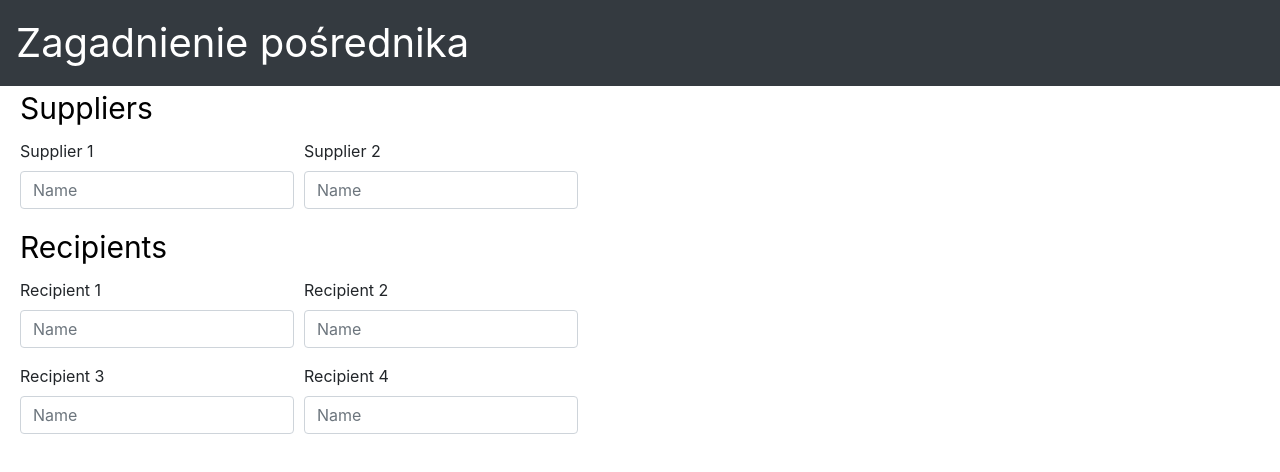
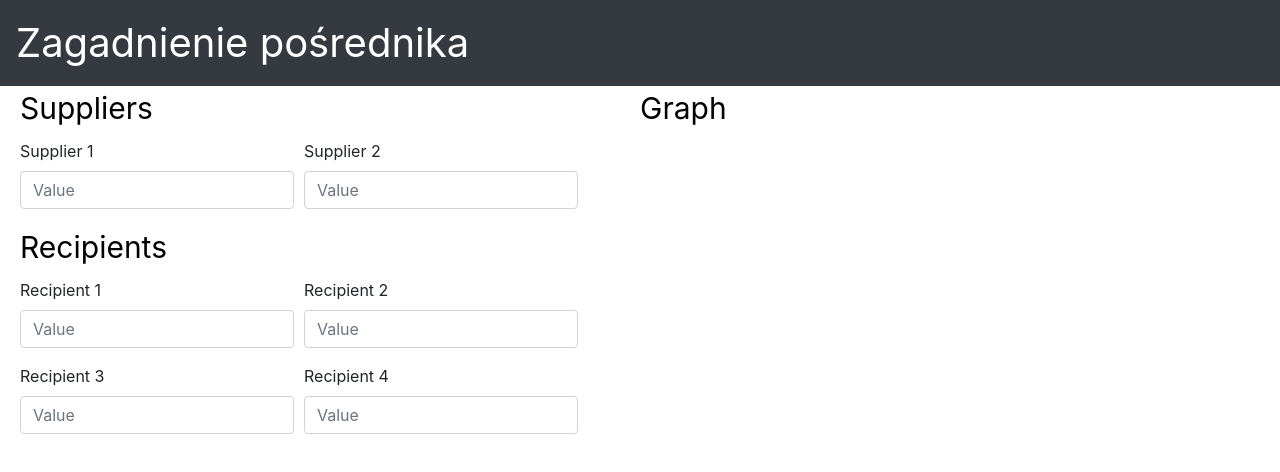
Before and after one commit to NorStas/zagadnienie_posrednika_frontend, a React app: page / in a window 1280 px wide. Shown: the top 472 px of the page. Built offline with nearby package versions, Linux system fonts and the light colour scheme.

Commit message:
ER zagadnienie posrednika # Added graph component # Changed labels

```diff
--- a/src/App.js
+++ b/src/App.js
@@ -2,6 +2,7 @@ import React from 'react';
 import {Navbar} from "react-bootstrap";
 import CustomAlert from "./custom-components/CustomAlert";
 import SupplyAndDemandInput from "./custom-components/SupplyAndDemandInput";
+import GraphComponent from "./custom-components/GraphComponent";
 
 class App extends React.Component {
 
@@ -32,10 +33,15 @@ class App extends React.Component {
                     }
                 </Navbar>
                 </div>
-                <div style={{display: 'flex', flexDirection: 'row', width: '50%', marginLeft:'20px'}}>
+                <div style={{display: 'flex', flexDirection:'row'}}>
+                <div style={{display: 'flex', flexDirection: 'row', width: '50%', height:'100%', paddingLeft:'20px'}}>
                     <SupplyAndDemandInput style={{display: 'flex',
                         flexDirection:'row', float:'left', width:'50%'}}
                                           onClick={() => this.isSupplyEqualToDemand()}/>
+                </div>
+                    <div style={{display: 'flex', flexDirection: 'row'}}>
+                        <GraphComponent/>
+                    </div>
                 </div>
             </div>
     );
--- /dev/null
+++ b/src/custom-components/GraphComponent.js
@@ -0,0 +1,8 @@
+import React from "react";
+
+const GraphComponent = (props) => {
+    return(
+        <p style={{fontSize: '30px', color: 'black'}}> Graph</p>
+    )
+};
+export default GraphComponent;
--- a/src/custom-components/SupplyAndDemandInput.js
+++ b/src/custom-components/SupplyAndDemandInput.js
@@ -4,38 +4,40 @@ import Col from "react-bootstrap/Col";
 
 const SupplyAndDemandInput = (props) => {
     const {onClick} = props;
+    const INPUT_PLACEHOLDER = "Value";
+
     return (
         <Form>
             <Form.Label style={{fontSize: '30px', color: 'black'}}>Suppliers</Form.Label>
             <Form.Row>
                 <Form.Group as={Col} controlId="supplier1">
                     <Form.Label>Supplier 1 </Form.Label>
-                    <Form.Control placeHolder="Name"/>
+                    <Form.Control placeHolder={INPUT_PLACEHOLDER}/>
                 </Form.Group>
                 <Form.Group as={Col} controlId="supplier2">
                     <Form.Label>Supplier 2 </Form.Label>
-                    <Form.Control placeHolder="Name"/>
+                    <Form.Control placeHolder={INPUT_PLACEHOLDER}/>
                 </Form.Group>
             </Form.Row>
             <Form.Label style={{fontSize: '30px', color: 'black'}}>Recipients</Form.Label>
             <Form.Row>
                 <Form.Group as={Col} controlId="recipient1">
                     <Form.Label>Recipient 1 </Form.Label>
-                    <Form.Control placeHolder="Name"/>
+                    <Form.Control placeHolder={INPUT_PLACEHOLDER}/>
                 </Form.Group>
                 <Form.Group as={Col} controlId="recipient2">
                     <Form.Label>Recipient 2 </Form.Label>
-                    <Form.Control placeHolder="Name"/>
+                    <Form.Control placeHolder={INPUT_PLACEHOLDER}/>
                 </Form.Group>
             </Form.Row>
             <Form.Row>
                 <Form.Group as={Col} controlId="recipient3">
                     <Form.Label>Recipient 3 </Form.Label>
-                    <Form.Control placeHolder="Name"/>
+                    <Form.Control placeHolder={INPUT_PLACEHOLDER}/>
                 </Form.Group>
                 <Form.Group as={Col} controlId="recipient4">
                     <Form.Label>Recipient 4 </Form.Label>
-                    <Form.Control placeHolder="Name"/>
+                    <Form.Control placeHolder={INPUT_PLACEHOLDER}/>
                 </Form.Group>
             </Form.Row>
         </Form>
```
